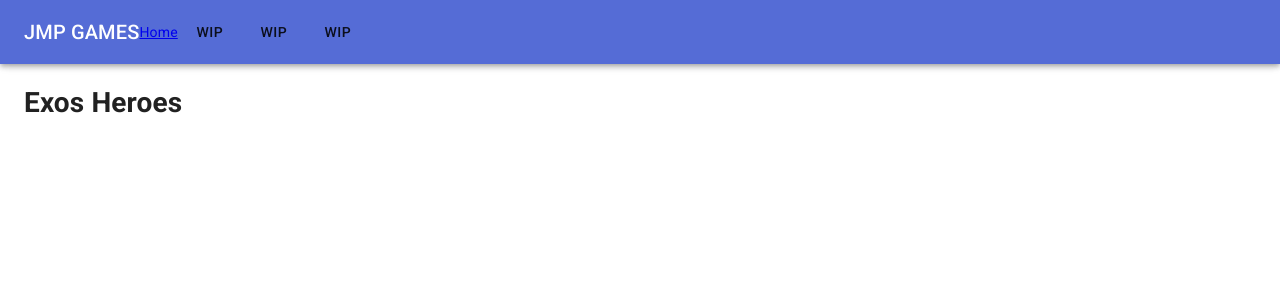
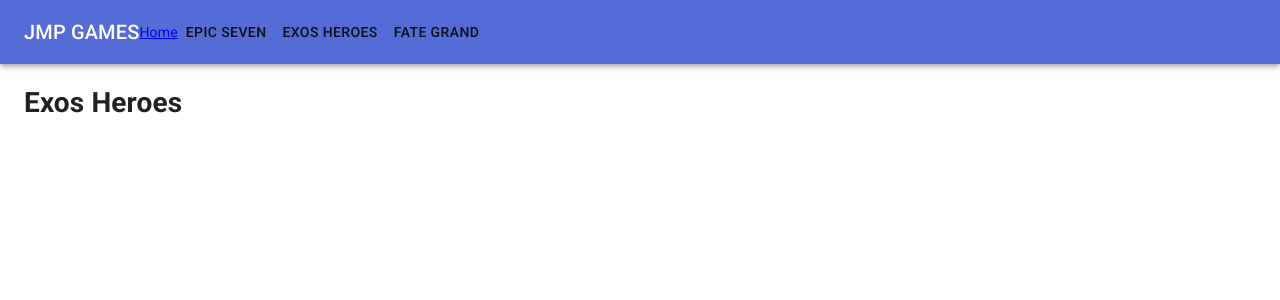
Before and after one commit to JorPoon/Epic_Seven_Guide, a Next.js app: page /exosHeroes in a window 1280 px wide. Shown: the top 300 px of the page. Built offline with nearby package versions, Linux system fonts and the light colour scheme.

Commit message:
working on Menutab

```diff
--- a/components/nav/NavBar.tsx
+++ b/components/nav/NavBar.tsx
@@ -40,9 +40,9 @@
                     <Link href="/index" as="/">
                         <a>Home</a>
                     </Link>
-                    <MenuTab/>
-                    <MenuTab/>
-                    <MenuTab/>
+                    <MenuTab name="Epic Seven"/>
+                    <MenuTab name="Exos Heroes"/>
+                    <MenuTab name="Fate Grand"/>
                 </Toolbar>
             </AppBar>
             <Toolbar id="back-to-top-anchor"/>
```
